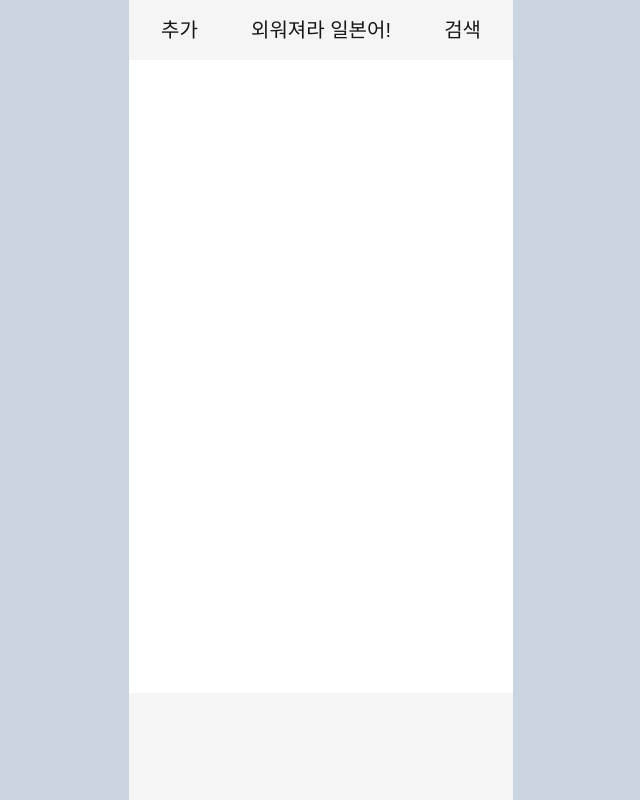
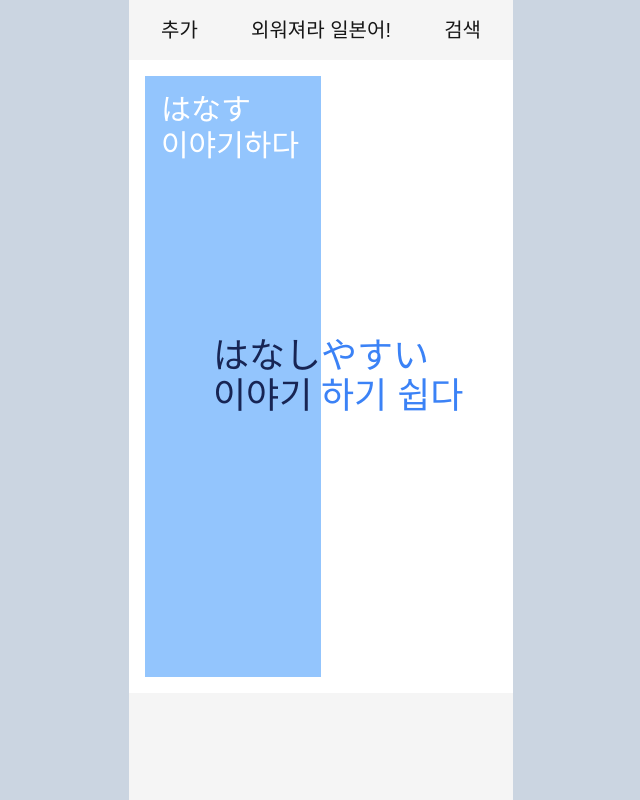
Before and after one commit to myungjinki/japanese.mjki.dev, a Next.js app: page /1 in a window 1280 px wide. Shown: the whole page, without its empty margins (319-959 px from the left). Built offline with nearby package versions, Linux system fonts and the light colour scheme.

Commit message:
Add detail page (#1)

```diff
--- a/app/(home)/page.tsx
+++ b/app/(home)/page.tsx
@@ -1,13 +1,18 @@
+import Link from "next/link";
 import { japaneseDict } from "../utils/db";
 
 export default function HomePage() {
   return (
     <div className="grid grid-cols-3 gap-2">
       {japaneseDict.map((word) => (
-        <div key={word.id} className="flex flex-col items-center p-4 border-2 rounded-xl">
+        <Link
+          className="flex flex-col items-center p-4 border-2 rounded-xl"
+          key={word.id}
+          href={`/${word.id}`}
+        >
           <div>{`${word.root.kanji}${word.verb.kanji}`}</div>
           <div className="text-xs">{`${word.root.korean}${word.verb.korean}`}</div>
-        </div>
+        </Link>
       ))}
     </div>
   );
--- a/app/[id]/page.tsx
+++ b/app/[id]/page.tsx
@@ -1,3 +1,92 @@
-export default function DetailPage() {
-  return <div></div>;
+"use client";
+
+import { useState } from "react";
+import { japaneseDict } from "../utils/db";
+import { motion, Variants } from "framer-motion";
+
+const mainVariants: Variants = {
+  hidden: { x: 500 },
+  visible: { x: 0, transition: { type: "tween" } },
+};
+
+const subVariants: Variants = {
+  visible: {
+    fontSize: "20px",
+  },
+};
+
+export default function DetailPage({
+  params: { id },
+}: {
+  params: { id: string };
+}) {
+  const [index, setIndex] = useState(0);
+  const word = japaneseDict.find((word) => word.id === Number(id));
+
+  function handleNext() {
+    if (index < 4) {
+      setIndex((prev) => prev + 1);
+    }
+  }
+
+  if (!word) {
+    return <div>Word not found</div>;
+  }
+
+  const renderChild = (childIndex: number) => (
+    <motion.div
+      variants={subVariants}
+      animate="visible"
+      layoutId={String(childIndex)}
+      transition={{ type: "tween", duration: 0.5 }}
+    >
+      <div>{word.children[childIndex].hiragana}</div>
+      <div>{word.children[childIndex].korean}</div>
+    </motion.div>
+  );
+
+  return (
+    <div className="grid w-full h-full grid-cols-2" onClick={handleNext}>
+      <div className="relative flex items-center justify-end bg-blue-300">
+        <div className="absolute text-3xl text-white top-4 left-4">
+          <div>{`${word.root.hiragana}${word.verb.hiragana}`}</div>
+          <div>{`${word.root.korean}${word.verb.korean}`}</div>
+        </div>
+        <div className="text-4xl text-blue-950">
+          <div>{`${word.root.hiragana}${word.common.hiragana}`}</div>
+          <div>{`${word.root.korean}${word.common.korean}`}</div>
+        </div>
+      </div>
+      <div className="grid grid-cols-2 grid-rows-3 text-blue-500">
+        {[0, 1].map((childIndex) => (
+          <div key={childIndex}>
+            {index > childIndex && renderChild(childIndex)}
+          </div>
+        ))}
+        <div className="self-center col-span-2">
+          {[0, 1, 2, 3, 4].map(
+            (num) =>
+              num === index && (
+                <motion.div
+                  variants={mainVariants}
+                  initial="hidden"
+                  animate="visible"
+                  style={{ fontSize: "36px", lineHeight: "40px" }}
+                  layoutId={String(index)}
+                  key={index}
+                >
+                  <div>{word.children[index].hiragana}</div>
+                  <div>{word.children[index].korean}</div>
+                </motion.div>
+              )
+          )}
+        </div>
+        {[2, 3].map((childIndex) => (
+          <div key={childIndex} className="self-end">
+            {index > childIndex && renderChild(childIndex)}
+          </div>
+        ))}
+      </div>
+    </div>
+  );
 }
--- a/app/utils/db.ts
+++ b/app/utils/db.ts
@@ -23,19 +23,24 @@ export const japaneseDict = [
         korean: "하기 쉽다",
       },
       {
-        kanji: "やすい",
-        hiragana: "やすい",
-        korean: "하기 쉽다",
+        kanji: "にくい",
+        hiragana: "にくい",
+        korean: "하기 어렵다",
       },
       {
-        kanji: "やすい",
-        hiragana: "やすい",
-        korean: "하기 쉽다",
+        kanji: "かた",
+        hiragana: "かた",
+        korean: "하는 방법",
       },
       {
-        kanji: "やすい",
-        hiragana: "やすい",
-        korean: "하기 쉽다",
+        kanji: "たい",
+        hiragana: "たい",
+        korean: "하고 싶다",
+      },
+      {
+        kanji: "たい",
+        hiragana: "たい",
+        korean: "하고 싶다",
       },
     ],
   },
```
Also changed, not shown: package.json (+6 -5 lines), 1 other file (tests, documents, lock files or other folders).
